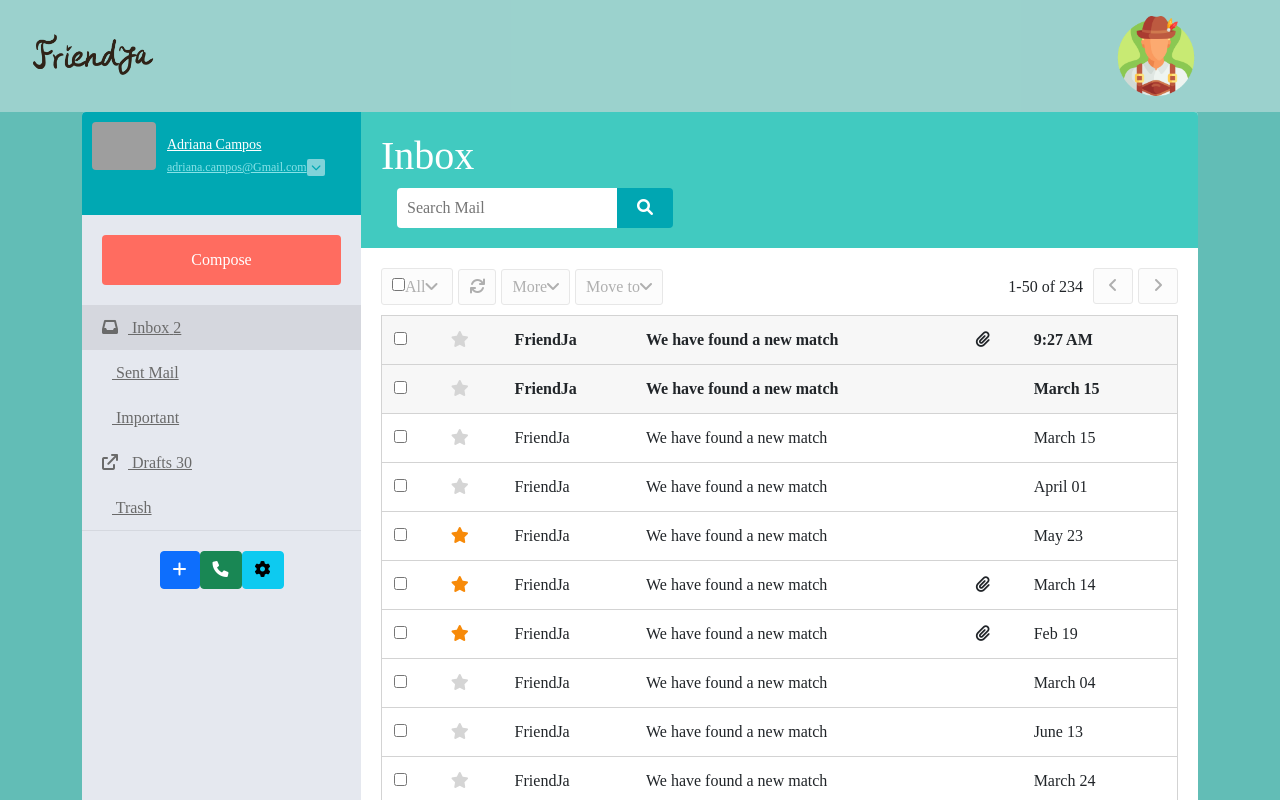
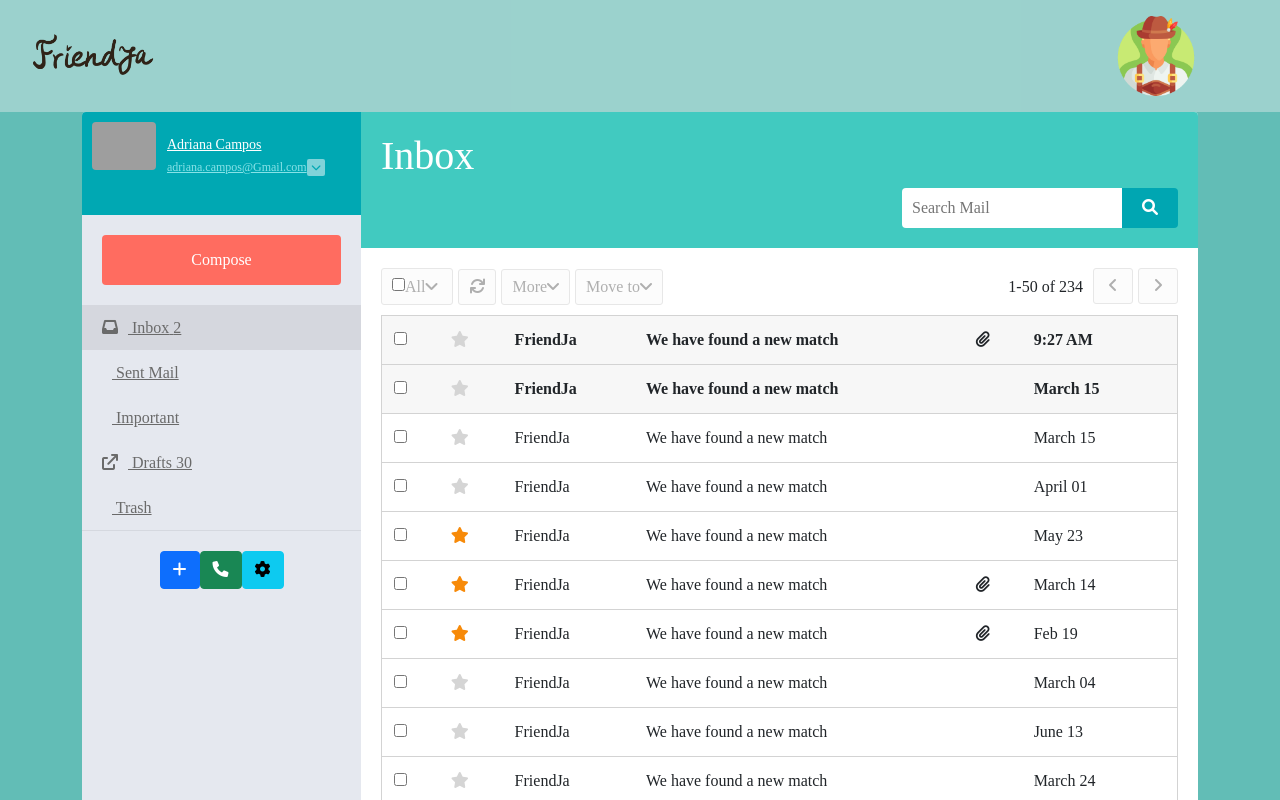
Before and after one commit to ViolaKomaromi/friendproj, a React (Create React App) app in the folder client/: page /mailbox in a window 1280 px wide. Shown: the top 800 px of the page. Built offline with nearby package versions, Linux system fonts and the light colour scheme; grey boxes are pictures that could not be loaded; a web font is replaced by a local one.

Commit message:
moved mail box to right side

```diff
--- a/client/src/components/MailBox/MailBox.css
+++ b/client/src/components/MailBox/MailBox.css
@@ -1,5 +1,6 @@
 .inbox-head form {
-  padding: 0 1rem;
+  padding: 0;
+  flex-direction: row-reverse;
 }
 .App > .container {
   margin-top: 7em;
```
